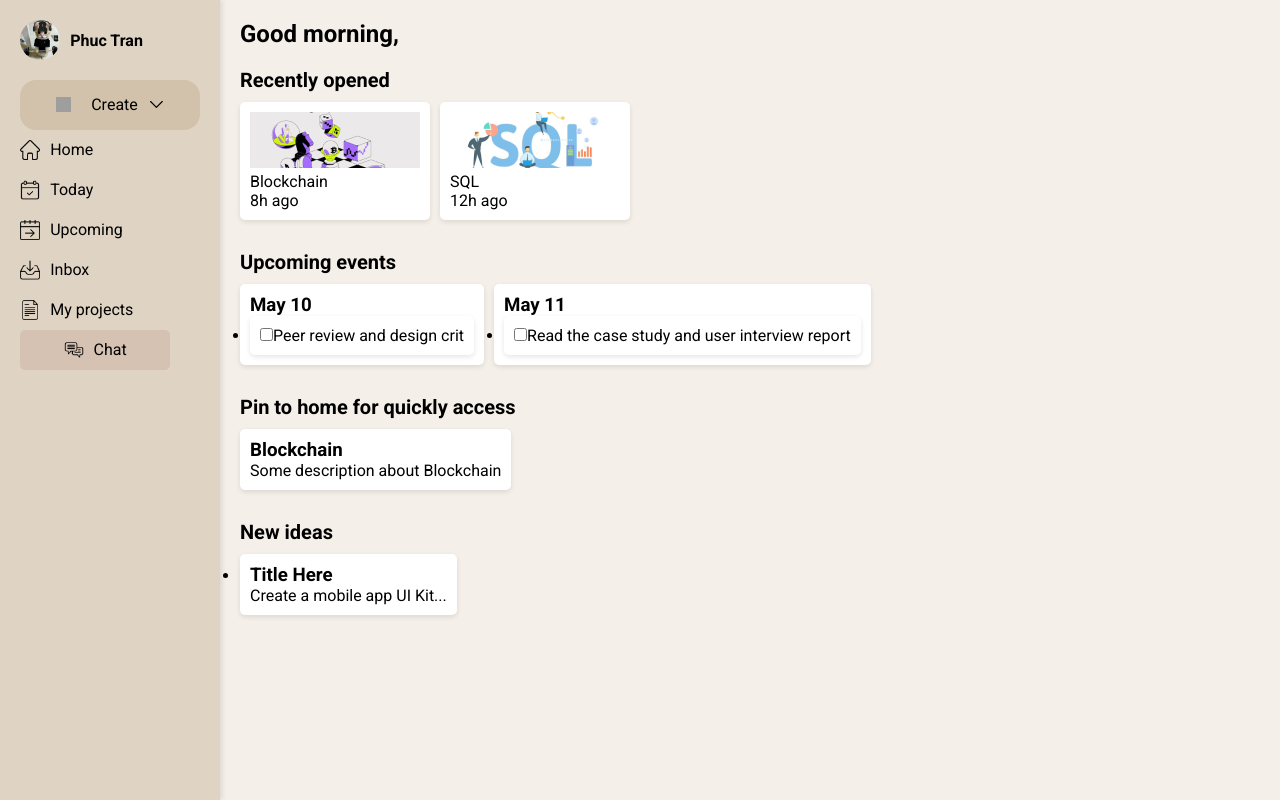
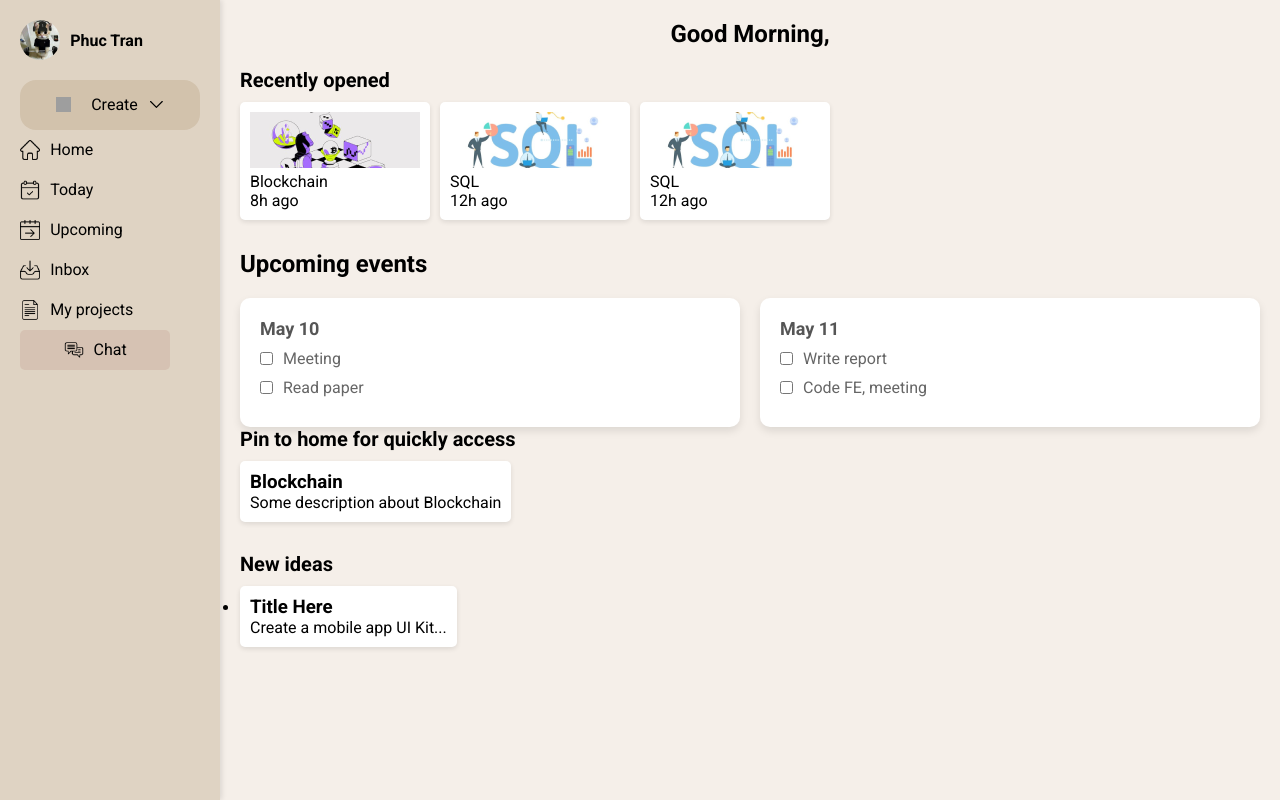
Before and after one commit to phuongthao0515/Integration-Project, a React (Vite) app: page /home in a window 1280 px wide. Built offline with nearby package versions, Linux system fonts and the light colour scheme; grey boxes are pictures that could not be loaded.

Commit message:
fix homepage

```diff
--- a/src/pages/HomePage/HomePage.jsx
+++ b/src/pages/HomePage/HomePage.jsx
@@ -14,7 +14,7 @@ function Dashboard() {
             <NavBar />
             <main className={cx('main')}>
                 <header className={cx('greeting')}>
-                    <h1>Good morning, </h1>
+                    <h1>Good Morning, </h1>
                 </header>
                 <section className={cx('recently-opened')}>
                     <h2>Recently opened</h2>
@@ -23,6 +23,11 @@ function Dashboard() {
                             <img src={blockchainIcon} alt="Blockchain" />
                             <p>Blockchain</p>
                             <span>8h ago</span>
+                        </div>
+                        <div className={cx('card')}>
+                            <img src={sqlIcon} alt="SQL" />
+                            <p>SQL</p>
+                            <span>12h ago</span>
                         </div>
                         <div className={cx('card')}>
                             <img src={sqlIcon} alt="SQL" />
@@ -40,9 +45,12 @@ function Dashboard() {
             <ul>
                 <li>
                     <input type="checkbox" />
-                                    <span>Peer review and design crit</span>
+                    <span>Meeting</span>
                 </li>
-                                {/* Add more events */}
+                <li>
+                    <input type="checkbox" />
+                    <span>Read paper</span>
+                </li>
             </ul>
         </div>
         <div className={cx('event-day')}>
@@ -50,13 +58,18 @@ function Dashboard() {
             <ul>
                 <li>
                     <input type="checkbox" />
-                                    <span>Read the case study and user interview report</span>
+                    <span>Write report</span>
                 </li>
-                                {/* Add more events */}
+                <li>
+                    <input type="checkbox" />
+                    <span>Code FE, meeting</span>
+                </li>
             </ul>
         </div>
     </div>
 </section>
+
+
                 <section className={cx('quick-access')}>
                     <h2>Pin to home for quickly access</h2>
                     <div className={cx('pins')}>
--- a/src/pages/HomePage/HomePage.module.scss
+++ b/src/pages/HomePage/HomePage.module.scss
@@ -2,75 +2,19 @@
     display: flex;
     height: 100vh;
     background: #f5efe9;
-
-    .sidebar {
-        width: 300px;
-        background: #dfd3c3;
-        display: flex;
-        flex-direction: column;
-        padding: 20px;
-
-        .user-info {
-            text-align: center;
-            img {
-                width: 100px;
-                border-radius: 50%;
-                margin-bottom: 10px;
-            }
-            p {
-                font-size: 18px;
-                font-weight: bold;
-            }
-            .add-task {
-                margin-top: 10px;
-                padding: 10px;
-                background: #ceb6a0;
-                border: none;
-                border-radius: 5px;
-                cursor: pointer;
-            }
-        }
-
-        .menu {
-            margin-top: 30px;
-            ul {
-                list-style: none;
-                padding: 0;
-
-                li {
-                    margin: 10px 0;
-                    font-size: 16px;
-                    cursor: pointer;
-                }
-            }
-        }
-
-        .footer {
-            margin-top: auto;
-            button {
-                width: 100%;
-                padding: 10px;
-                margin: 5px 0;
-                background: #ceb6a0;
-                border: none;
-                border-radius: 5px;
-                cursor: pointer;
-            }
-        }
-    }
-
     .main {
         flex: 1;
         padding: 20px;
 
         .greeting {
+            text-align: center;
             h1 {
                 font-size: 24px;
                 margin-bottom: 20px;
             }
         }
 
-        .recently-opened, .upcoming-events, .quick-access, .new-ideas {
+        .recently-opened, .quick-access, .new-ideas {
             margin-bottom: 30px;
 
             h2 {
@@ -90,5 +34,47 @@
                 }
             }
         }
+        .upcoming-events {
+            .events {
+                display: flex;
+                flex-wrap: wrap;
+                gap: 20px; /* Khoảng cách giữa các ngày */
+
+                .event-day {
+                    flex: 1 1 calc(50% - 20px); /* Hiển thị 2 cột */
+                    background: #fff;
+                    border-radius: 10px;
+                    padding: 20px;
+                    box-shadow: 0 4px 8px rgba(0, 0, 0, 0.1);
+
+                    h3 {
+                        font-size: 18px;
+                        color: #555;
+                        margin-bottom: 10px;
+                    }
+
+                    ul {
+                        list-style: none;
+                        padding: 0;
+
+                        li {
+                            display: flex;
+                            align-items: center;
+                            margin-bottom: 10px;
+
+                            input[type='checkbox'] {
+                                margin-right: 10px;
+                            }
+
+                            span {
+                                font-size: 16px;
+                                color: #666;
+                            }
+                        }
+                    }
+                }
+            }
+        }
+
     }
 }
```
Lines whose indentation alone changed are shown as unchanged.
